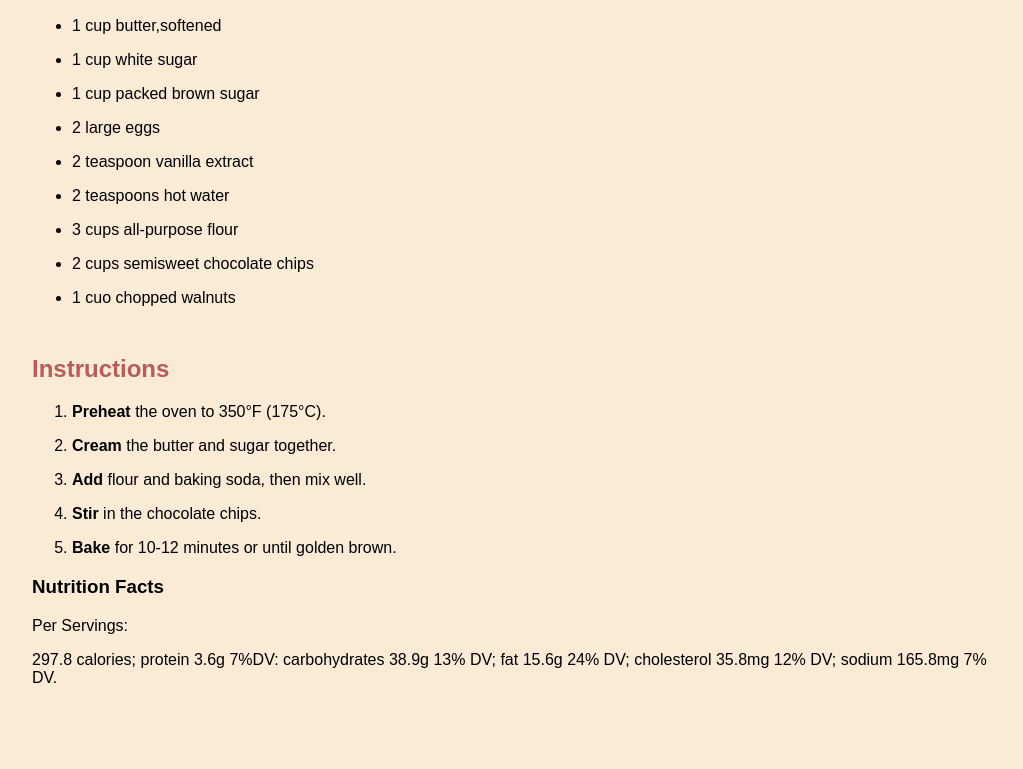
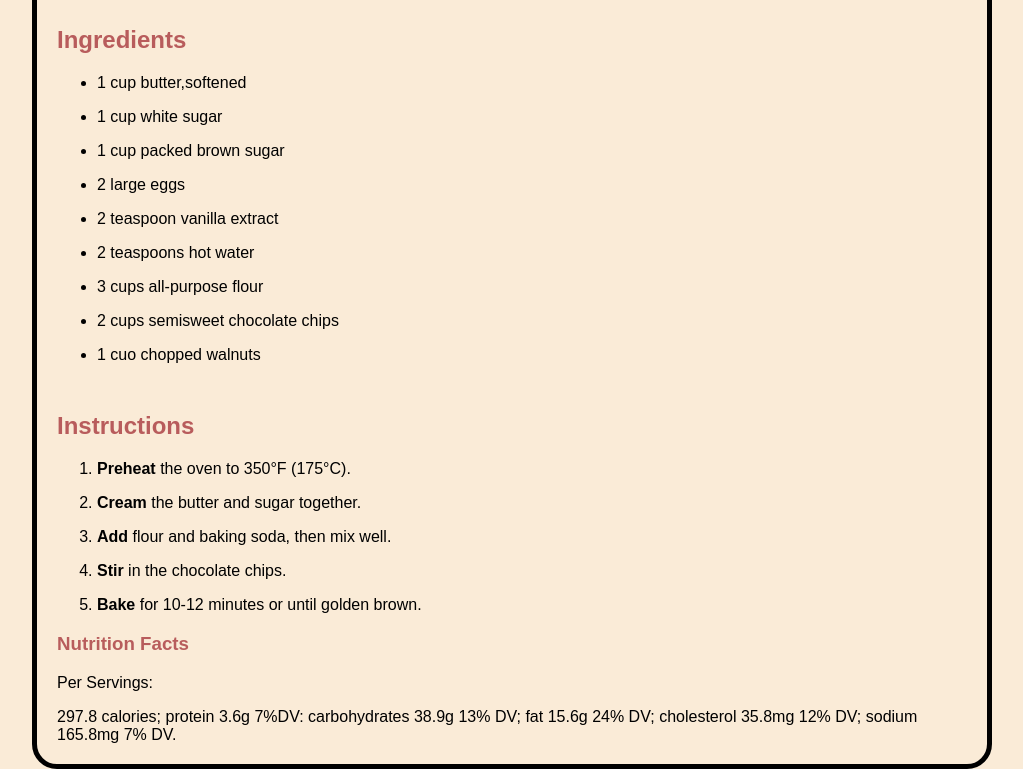
Before and after one commit to TRP25/mmp240, a plain HTML site: page recipe/recipe.html in a window 1280 px wide. Shown: the part 239-1008 px from the top of the page, without its empty margins (128-1151 px from the left). Before the commit the page ends 934 px from the top, so only its background shows below. Drawn offline with Linux system fonts and the light colour scheme.

Commit message:
Update style.css

```diff
--- a/recipe/style.css
+++ b/recipe/style.css
@@ -2,16 +2,19 @@ body {
     background-color: antiquewhite;
     font-family: Arial, sans-serif;
     font-size: 1.125 rem;
-    line-height: 1.6 em;
+    line-height: 1.9 em;
     width: 960px;
-    margin-left: auto;
-    margin-right: auto;
-    border: solid 2px #914141
-    padding : 1em;
-    border-radius : 20px;
+    padding : 2em;
+    border-radius : 25px;
+    border: 5px solid ;
+    padding: 20px;
+    margin: auto;
+    margin-top: 2em;
+    margin-bottom: 2em;/* Centers the body */
+    box-sizing: border-box; /* Ensures padding doesn't increase width */
 }
 
-h1,h2 {
+h1,h2,h3 {
     font-family: Arial, Helvetica, sans-serif;
     color: #b85c5c;
 }
```
